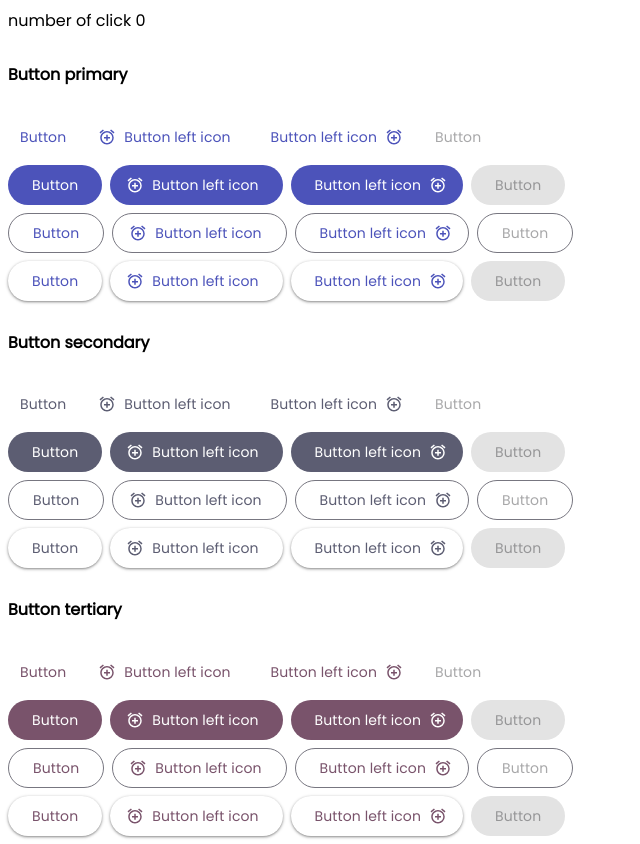
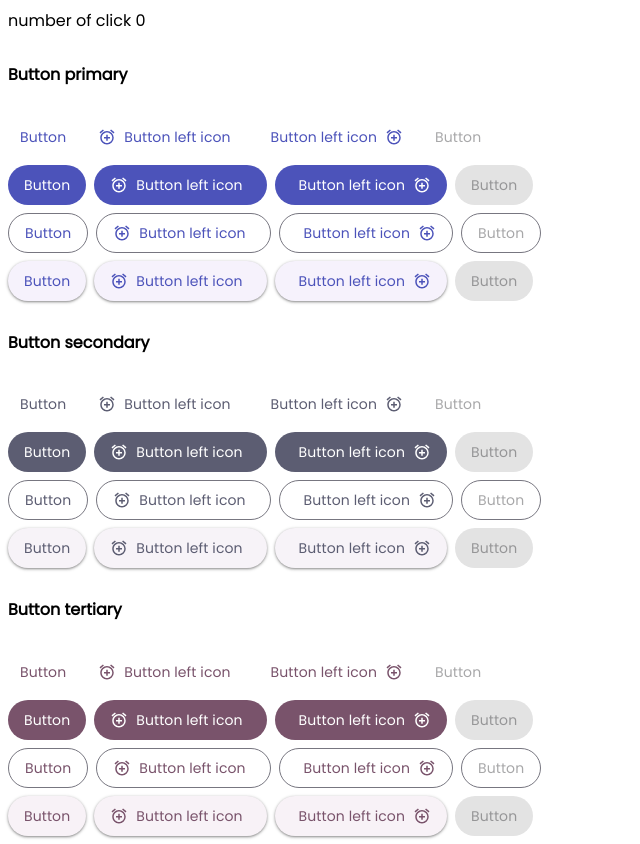
Before and after one commit to 4ctarus/react-starters, a Next.js app: page / in a window 1280 px wide. Shown: the whole page, without its empty margins (0-640 px from the left). Built offline with nearby package versions, Linux system fonts and the light colour scheme.

Commit message:
refacto() button padding system

```diff
--- a/components/Button/index.tsx
+++ b/components/Button/index.tsx
@@ -36,6 +36,14 @@ const ButtonRoot = styled('button', {
   borderRadius: '999px',
   overflow: 'hidden',
   cursor: 'pointer',
+  padding: '0 $$paddingNoIcon',
+
+  '&.left-icon': {
+    padding: '0 $$paddingIcon 0 $$paddingNoIcon',
+  },
+  '&.right-icon': {
+    padding: '0 $$paddingNoIcon 0 $$paddingIcon',
+  },
 
   [`&:hover > ${ButtonOverlayStyled}`]: {
     opacity: 0.08,
@@ -61,32 +69,21 @@ const ButtonRoot = styled('button', {
   variants: {
     [ButtonVariant.TEXT]: {
       true: {
-        padding: '0 12px',
+        $$paddingIcon: '$space$4',
+        $$paddingNoIcon: '$space$3',
         background: 'none',
         border: 'none',
         color: '$$surface',
-
-        '&.left-icon': {
-          padding: '0 16px 0 12px',
-        },
-        '&.right-icon': {
-          padding: '0 12px 0 16px',
-        },
       },
     },
     [ButtonVariant.FILLED]: {
       true: {
-        padding: '0 24px',
+        $$paddingIcon: '$space$6',
+        $$paddingNoIcon: '$space$4',
         color: '$$onSurface',
         backgroundColor: '$$surface',
         border: 'none',
 
-        '&.left-icon': {
-          padding: '0 24px 0 16px',
-        },
-        '&.right-icon': {
-          padding: '0 16px 0 24px',
-        },
         [`&:disabled > ${ButtonOverlayStyled}`]: {
           opacity: 0.12,
         },
@@ -94,17 +91,12 @@ const ButtonRoot = styled('button', {
     },
     [ButtonVariant.OUTLINED]: {
       true: {
-        padding: '0 24px',
+        $$paddingIcon: '$space$6',
+        $$paddingNoIcon: '$space$4',
         color: '$$surface',
         background: 'none',
         border: '1px solid $neutral-variant50',
 
-        '&.left-icon': {
-          padding: '0 24px 0 16px',
-        },
-        '&.right-icon': {
-          padding: '0 16px 0 24px',
-        },
         '&:focus': {
           borderColor: '$$surface',
         },
@@ -112,18 +104,17 @@ const ButtonRoot = styled('button', {
     },
     [ButtonVariant.ELEVATED]: {
       true: {
-        padding: '0 24px',
+        $$paddingIcon: '$space$6',
+        $$paddingNoIcon: '$space$4',
         color: '$$surface',
-        backgroundColor: '$surface1',
+        backgroundColor: '$neutral99',
         boxShadow: '$1',
         border: 'none',
 
-        '&.left-icon': {
-          padding: '0 24px 0 16px',
+        [`& > ${ButtonOverlayStyled}`]: {
+          opacity: 0.05,
         },
-        '&.right-icon': {
-          padding: '0 16px 0 24px',
-        },
+
         '&:disabled': {
           boxShadow: 'none',
 
```
Also changed, not shown: 1 other file (tests, documents, lock files or other folders).
